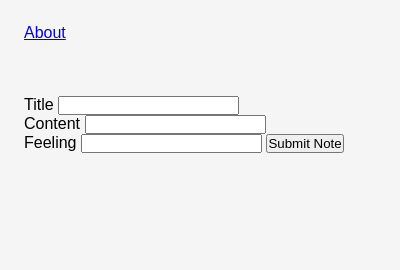
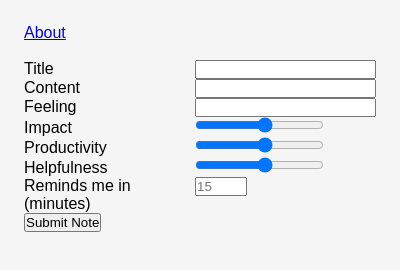
Before and after one commit to diego-ponce/activity_tracker, an Electron app: page src/index.html in a window 400 px wide. Drawn offline with Linux system fonts and the light colour scheme.

Commit message:
added fields

```diff
--- a/src/index.html
+++ b/src/index.html
@@ -9,16 +9,37 @@
     <a href="about.html">About</a>
     <br><br>
     <h1 id="title">Hello</h1>
-    <br><br>
+    <form>
+        <p>
             <label for="noteTitle">Title</label>
             <input id="noteTitle" type="text" />
-    <br>
+        </p>
+        <p>
             <label for="noteContent">Content</label>
             <input id="noteContent" type="text" />
-    <br>
+        </p>
+        <p>
             <label for="noteFeeling">Feeling</label>
             <input id="noteFeeling" type="text" />
+        </p>
+        <p>
+            <label for="impact">Impact</label>
+            <input type="range" id="noteImpact" name="impact" min="0" max="11" />
+        </p>
+        <p>
+            <label for="productivity">Productivity</label>
+            <input type="range" id="noteProductivity" name="productivity" min="0" max="11" />
+        </p>
+        <p>
+            <label for="helpfulness">Helpfulness</label>
+            <input type="range" id="noteHelpfulness" name="helpfulness" min="0" max="11" />
+        </p>
+        <p>
+            <label for="remind_time">Reminds me in (minutes)</label>
+            <input type="number" id="noteRemind_time" name="remind_time" min="1" max="60" placeholder="15">
+        </p>
         <button id="noteSubmit">Submit Note</button>
+    </form>
     <script src="script.js"></script>
 </body>
 </html>
--- a/src/main.css
+++ b/src/main.css
@@ -9,3 +9,7 @@ body {
     background-color: #f5f5f5;
     padding: 1.5rem;
 }
+form  { display: table;      }
+p     { display: table-row;  }
+label { display: table-cell; }
+input { display: table-cell; }
--- a/src/script.js
+++ b/src/script.js
@@ -1,19 +1,24 @@
 const title_el = document.getElementById('title');
-
 title_el.innerText = api.title;
-
 const note_title_el = document.getElementById('noteTitle');
 const note_content_el = document.getElementById('noteContent');
 const note_feeling_el = document.getElementById('noteFeeling');
+const note_impact_el = document.getElementById('noteImpact');
+const note_productivity_el = document.getElementById('noteProductivity');
+const note_helpfulness_el = document.getElementById('noteHelpfulness');
+const note_remind_time_el = document.getElementById('noteRemind_time');
 const note_submit_el = document.getElementById('noteSubmit');
 
 note_submit_el.addEventListener('click', async () => {
     d = new Date
-    const timestamp = d.toISOString()
+    const timestamp = d.toISOString();
     const title = note_title_el.value.trim();
     const content_text = note_content_el.value.trim();
     const feeling = note_feeling_el.value.trim();
-    const row = [timestamp, title, content_text, '\n']
+    const impact = note_impact_el.value;
+    const productivity = note_productivity_el.value;
+    const helpfulness = note_helpfulness_el.value;
+    const row = [timestamp, title, content_text, feeling, impact, productivity, helpfulness,'\n']
     const content = row.map(item => (typeof item === 'string' && item.indexOf(',') >= 0) ? `"${item}"`: String(item)).join(',');
 
 
```
Also changed, not shown: main.js (+4 -4 lines), 1 other file. Lines whose indentation alone changed are shown as unchanged.
